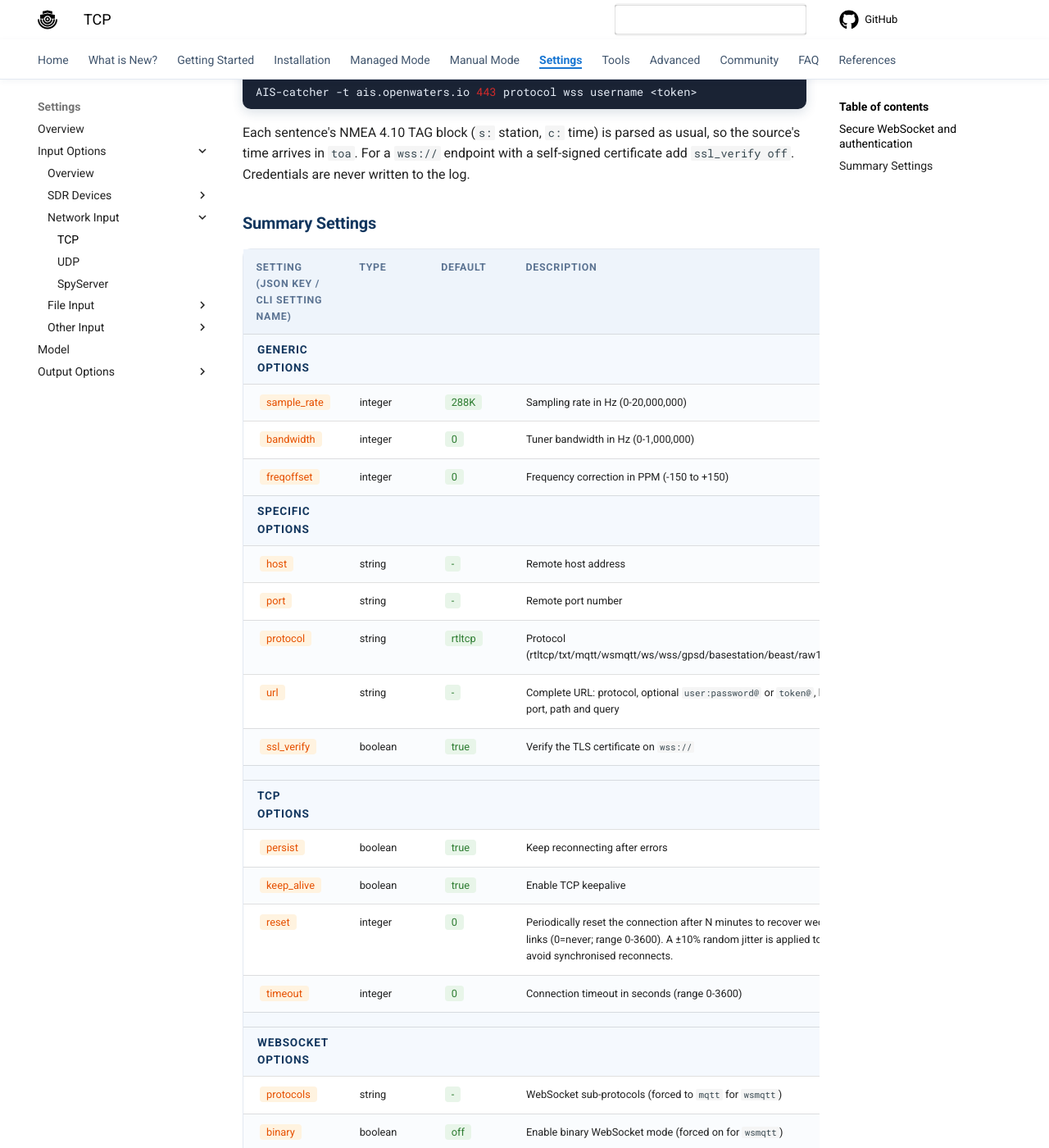
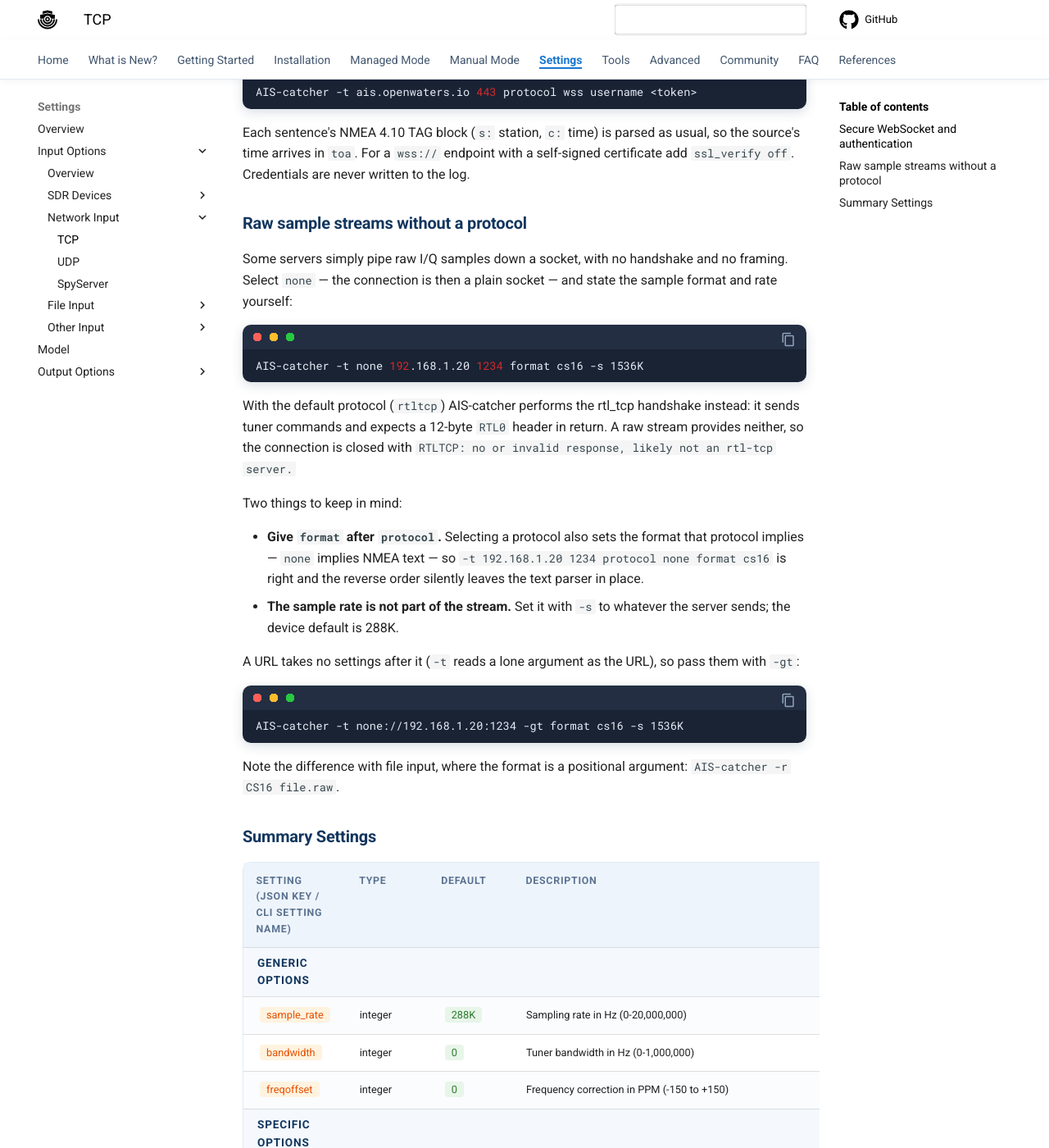
Before and after one commit to jvde-github/AIS-catcher-docs, an MkDocs documentation site: the page built from docs/configuration/input/tcp.md, in a window 1280 px wide and 1400 px high, scrolled down 1388 px. Shown: the whole window at 82% size. Built offline with MkDocs 1.6.1 and Material for MkDocs 9.7.7, drawn with Linux system fonts in a browser that asks for light colours; comment, search, counter and statistics services are not loaded; some of the changed text lies outside the part shown.

Commit message:
TCP input: document the none protocol and format setting for raw sample streams

````diff
--- a/docs/configuration/input/tcp.md
+++ b/docs/configuration/input/tcp.md
@@ -42,7 +42,7 @@ Various protocols are supported as input. The table below lists the available pr
 | `txt`    | NMEA0183                                     | `mqtt`   | MQTT                                       |
 | `gpsd`   | GPSD server                                  | `wsmqtt` | MQTT over WebSocket                       |
 | `ws`     | Plain WebSocket                              | `rtltcp` | RTL-TCP server (raw I/Q)                    |
-| `wss`    | WebSocket over TLS                           |          |                                              |
+| `wss`    | WebSocket over TLS                           | `none`   | Raw sample stream, no protocol layer          |
 | `basestation` | BaseStation (ADS-B SBS-1)              | `beast` | Beast binary (ADS-B)                          |
 | `raw1090`| Raw 1090 MHz frames (ADS-B)                  |          |                                              |
 
@@ -60,6 +60,27 @@ AIS-catcher -t ais.openwaters.io 443 protocol wss username <token>
 ```
 Each sentence's NMEA 4.10 TAG block (`s:` station, `c:` time) is parsed as usual, so the source's time arrives in `toa`. For a `wss://` endpoint with a self-signed certificate add `ssl_verify off`. Credentials are never written to the log.
 
+### Raw sample streams without a protocol
+
+Some servers simply pipe raw I/Q samples down a socket, with no handshake and no framing. Select `none` — the connection is then a plain socket — and state the sample format and rate yourself:
+```bash
+AIS-catcher -t none 192.168.1.20 1234 format cs16 -s 1536K
+```
+
+With the default protocol (`rtltcp`) AIS-catcher performs the rtl_tcp handshake instead: it sends tuner commands and expects a 12-byte `RTL0` header in return. A raw stream provides neither, so the connection is closed with `RTLTCP: no or invalid response, likely not an rtl-tcp server.`
+
+Two things to keep in mind:
+
+- **Give `format` after `protocol`.** Selecting a protocol also sets the format that protocol implies — `none` implies NMEA text — so `-t 192.168.1.20 1234 protocol none format cs16` is right and the reverse order silently leaves the text parser in place.
+- **The sample rate is not part of the stream.** Set it with `-s` to whatever the server sends; the device default is 288K.
+
+A URL takes no settings after it (`-t` reads a lone argument as the URL), so pass them with `-gt`:
+```bash
+AIS-catcher -t none://192.168.1.20:1234 -gt format cs16 -s 1536K
+```
+
+Note the difference with file input, where the format is a positional argument: `AIS-catcher -r CS16 file.raw`.
+
 ### Summary Settings
 
 <div class="input-table" markdown>
@@ -72,8 +93,9 @@ Each sentence's NMEA 4.10 TAG block (`s:` station, `c:` time) is parsed as usual
 | Specific Options | | | |
 | <span class="cmd-setting">host</span> | string | <span class="cmd-value">-</span> | Remote host address |
 | <span class="cmd-setting">port</span> | string | <span class="cmd-value">-</span> | Remote port number |
-| <span class="cmd-setting">protocol</span> | string | <span class="cmd-value">rtltcp</span> | Protocol (rtltcp/txt/mqtt/wsmqtt/ws/wss/gpsd/basestation/beast/raw1090) |
+| <span class="cmd-setting">protocol</span> | string | <span class="cmd-value">rtltcp</span> | Protocol (rtltcp/txt/mqtt/wsmqtt/ws/wss/gpsd/basestation/beast/raw1090/none) |
 | <span class="cmd-setting">url</span> | string | <span class="cmd-value">-</span> | Complete URL: protocol, optional `user:password@` or `token@`, host, port, path and query |
+| <span class="cmd-setting">format</span> | string | <span class="cmd-value">CU8</span> | Format of the incoming data: `CU8`, `CS8`, `CS16` or `CF32` for raw I/Q, or `TXT`, `BASESTATION`, `BEAST`, `RAW1090`. Implied by `protocol`, so set it after that setting — see [Raw sample streams without a protocol](#raw-sample-streams-without-a-protocol) |
 | <span class="cmd-setting">ssl_verify</span> | boolean | <span class="cmd-value">true</span> | Verify the TLS certificate on `wss://` |
 | | | | |
 | TCP Options | | | |
````
